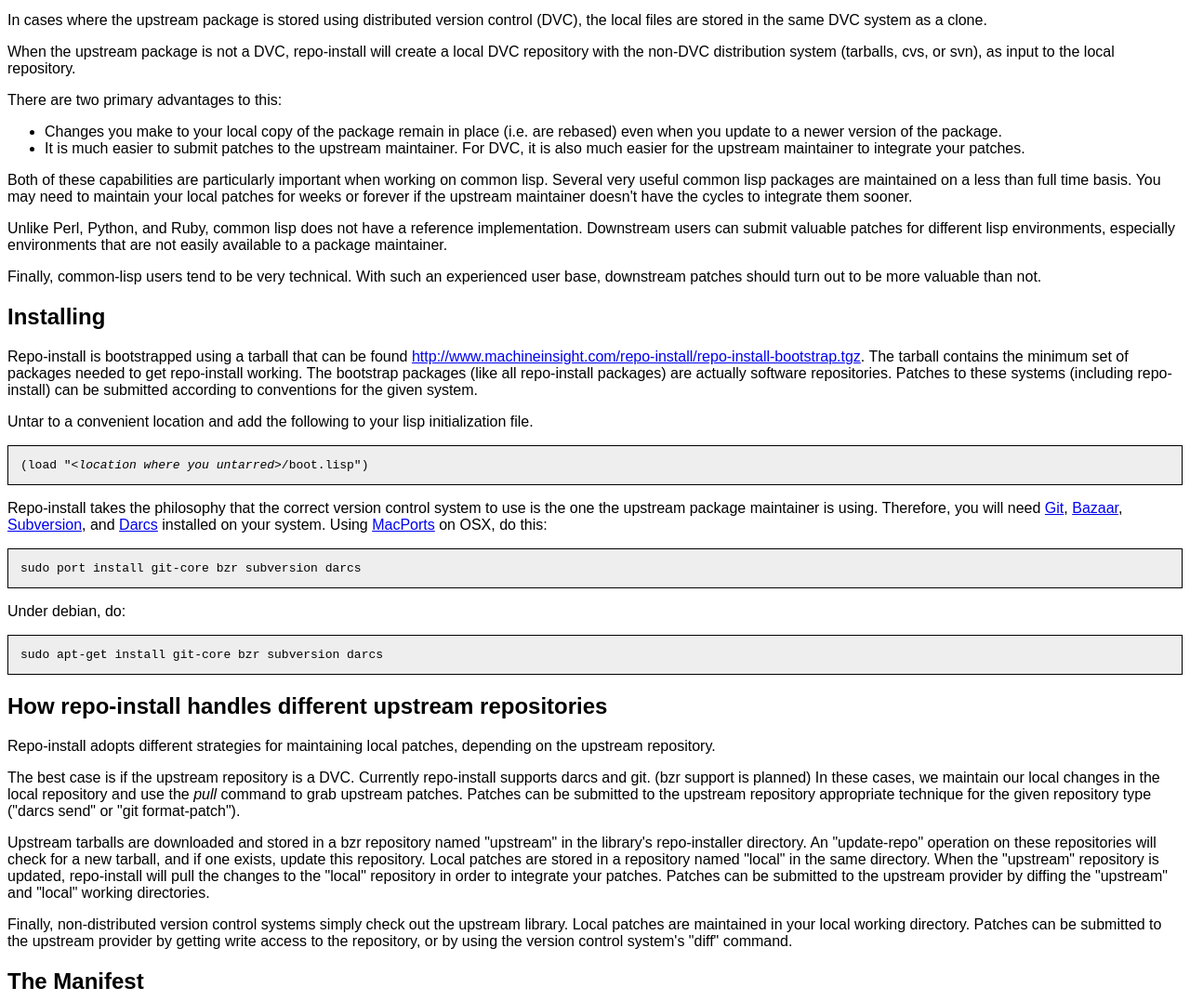
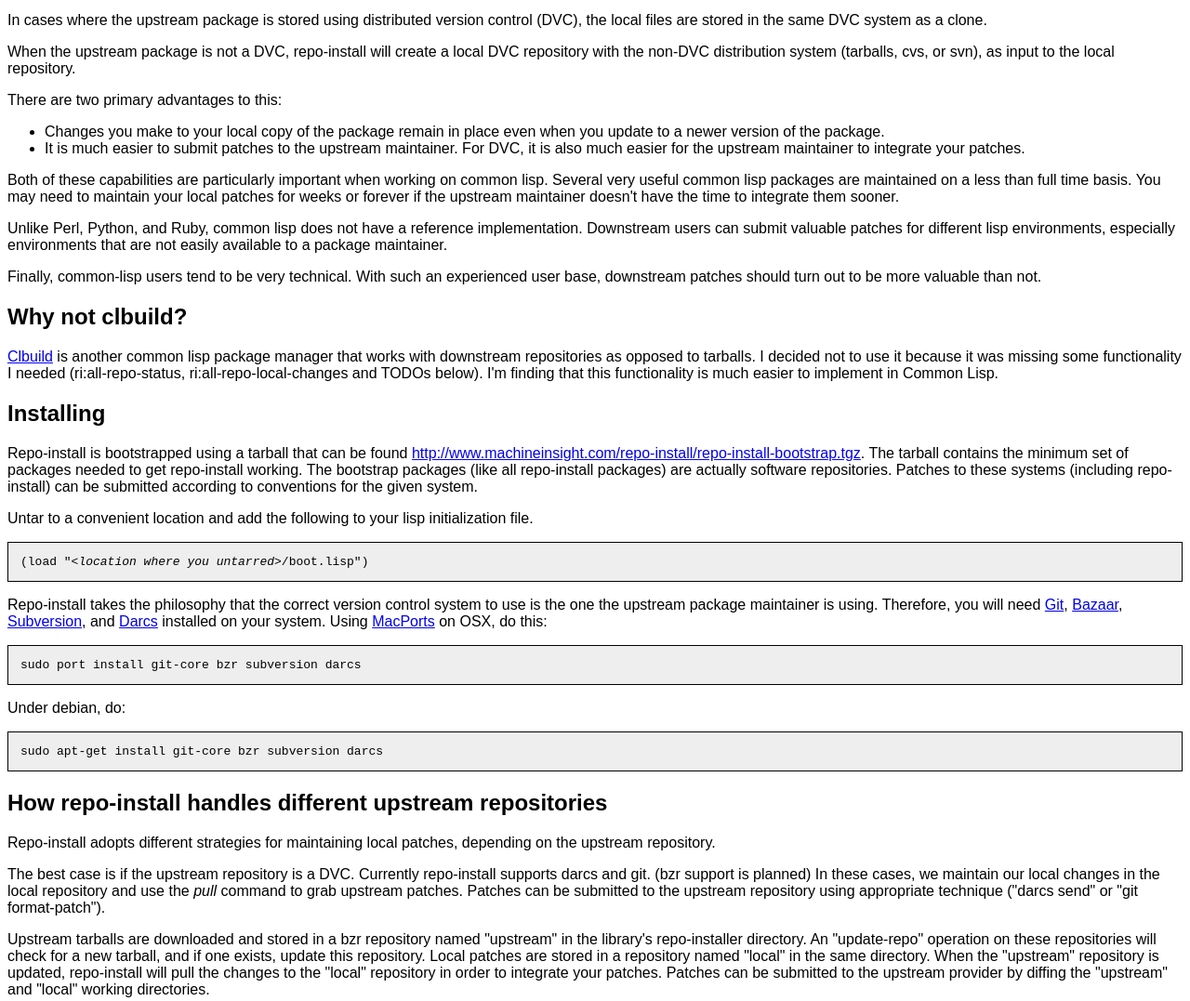
Before and after one commit to jpalmucci/repo-install, a plain HTML site: page readme.html in a window 1280 px wide. Shown: the part 105-1182 px from the top of the page at 93% size. Drawn offline with Linux system fonts and the light colour scheme.

Commit message:
doc hacking

```diff
--- a/readme.html
+++ b/readme.html
@@ -24,8 +24,8 @@
     <p>There are two primary advantages to this:
       <ul>
 	<li>Changes you make to your local copy of the package remain
-	  in place (i.e. are rebased) even when you update to a newer
-	  version of the package.</li>
+	  in place even when you update to a newer version of the
+	  package.</li>
 	<li>It is much easier to submit patches to the upstream
 	  maintainer. For DVC, it is also much easier for the upstream
 	  maintainer to integrate your patches.</li>
@@ -35,7 +35,7 @@
       working on common lisp. Several very useful common lisp packages
       are maintained on a less than full time basis. You may need to
       maintain your local patches for weeks or forever if the upstream
-      maintainer doesn't have the cycles to integrate them sooner.</p>
+      maintainer doesn't have the time to integrate them sooner.</p>
 
     <p>Unlike Perl, Python, and Ruby, common lisp does not have a
       reference implementation. Downstream users can submit valuable
@@ -46,6 +46,15 @@
       an experienced user base, downstream patches should turn out to be
       more valuable than not.</p>
 
+    <h2>Why not clbuild?</h2>
+    <p> <a href="http://common-lisp.net/project/clbuild">Clbuild</a>
+      is another common lisp package manager that works with
+      downstream repositories as opposed to tarballs. I decided not to
+      use it because it was missing some functionality I needed
+      (ri:all-repo-status, ri:all-repo-local-changes and TODOs below).
+      I'm finding that this functionality is much easier to implement
+      in Common Lisp.
+    </p>
 
     <h2>Installing</h2>
 
@@ -85,9 +94,8 @@
     repo-install supports darcs and git. (bzr support is planned) In
     these cases, we maintain our local changes in the local repository
     and use the <em>pull</em> command to grab upstream
-    patches. Patches can be submitted to the upstream repository
-    appropriate technique for the given repository type ("darcs send"
-    or "git format-patch").</p>
+    patches. Patches can be submitted to the upstream repository using
+    appropriate technique ("darcs send" or "git format-patch").</p>
 
     <p>Upstream tarballs are downloaded and stored in a bzr repository
     named "upstream" in the library's repo-installer directory. An
@@ -111,10 +119,11 @@
     that we call the manifest. Currently, there is only one manifest
     that ships with repo-install, unstable-manifest.lisp. This
     manifest can be used to download the most recent publicly
-      available library versions.</p>
+    available library versions.</p>
+
     <p>A manifest is simply a set of make-instance expressions that
     create CLOS objects. We currently have CLOS objects that represent
-      the following upstream repositories:</p>
+    the following upstream repositories:</p>
 
       <table rules="all" border="1">
 	<tr><th>CLOS Class</th><th>Description</th></tr>
@@ -125,7 +134,10 @@
 	<tr><td>svn-repo</td><td>Upstream is a SVN repository.</td></tr>
 	<tr><td>cvs-repo</td><td>Upstream is a CVS repository.</td></tr>
       </table>
+
     <p>You can look in unstable-manifest.lisp for examples of each of these classes.</p>
+
+    <p>Feel free to add any packages that you may need to this file and submit a patch.</p>
 
 
     <h2>Exported Functions</h2>
@@ -152,7 +164,7 @@
 	  can <em>reliably</em> detect that no changes have been made,
 	  return nil.
       </p></li>
-      <li><b>(ri:all-repos-status)</b><p> Run repo-status on all
+      <li><b>(ri:all-repo-status)</b><p> Run repo-status on all
 	  locally installed libraries. Print out descriptions of
 	  packages that have uncommitted changes.
       </p></li>
@@ -168,6 +180,9 @@
       </p></li>
     </ul>
 
+    <h2>Patches and Issues</h2>
+    <p> Please use the <a href="http://github.com/jpalmucci/repo-install">repo-install github page</a> to submit issues and patches. </p>
+
     <h2>To Do</h2>
     Ordered by priority.
     <ul>
@@ -176,8 +191,6 @@
       <li>Code to automatically submit patches.</li>
       <li>Able to specify a tag or a branch on the upstream repository</li>
       <li>Make it easy to publish your local patches to others.</li>
-      <li>Change tarball backed repositories to git</li>
-      <li>Test git rebase</li>
     </ul>
   </body>
 </html>
```
Also changed, not shown: 1 other file.
